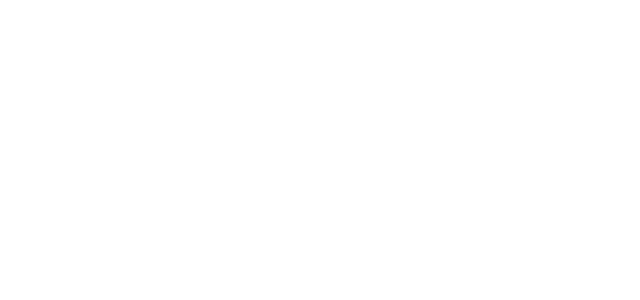
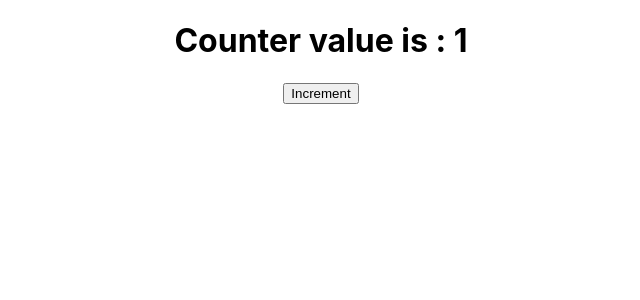
Before and after one commit to fawad1997/ReacHooks, a React (Create React App) app: page / in a window 1280 px wide. Shown: the top 300 px of the page, without its empty margins (319-959 px from the left). Built offline with nearby package versions, Linux system fonts and the light colour scheme.

Commit message:
set state simple

```diff
--- a/src/App.js
+++ b/src/App.js
@@ -1,10 +1,11 @@
 import React from 'react';
 import './App.css';
+import HookCounterOne from './components/usestate/HookCounterOne';
 
 function App() {
   return (
     <div className="App">
-
+     <HookCounterOne />
     </div>
   );
 }
--- /dev/null
+++ b/src/components/usestate/HookCounterOne.js
@@ -0,0 +1,13 @@
+import React, { useState } from "react"
+
+function HookCounterOne() {
+    const [count, setCount] = useState(1)
+    return (
+        <div>
+            <h1>Counter value is : {count}</h1>
+            <button onClick={()=>setCount(count+1)}>Increment</button>
+        </div>
+    )
+}
+
+export default HookCounterOne
```
Also changed, not shown: 1 other file (tests, documents, lock files or other folders).
